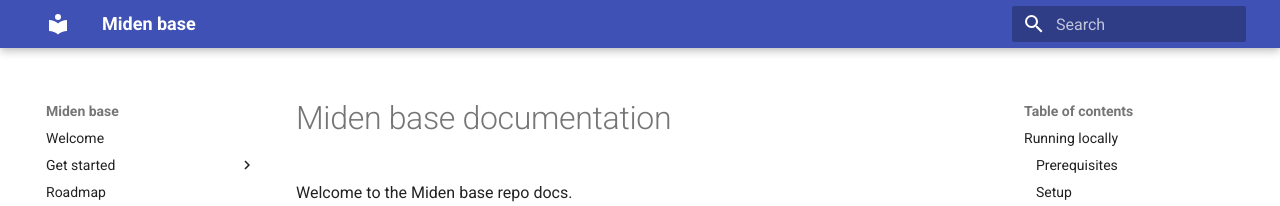
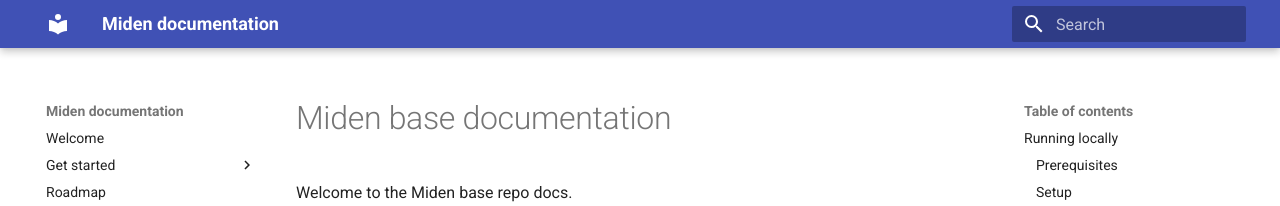
Before and after one commit to 0xPolygonMiden/miden-base, an MkDocs documentation site: the page built from docs/README.md, in a window 1280 px wide. Shown: the top 206 px of the page. Built offline with MkDocs 1.6.1 and Material for MkDocs 9.7.7, drawn with Linux system fonts in a browser that asks for light colours.

Commit message:
changing site name mkdocs.yml

```diff
--- a/mkdocs.yml
+++ b/mkdocs.yml
@@ -1,4 +1,4 @@
-site_name: Miden base
+site_name: Miden documentation
 theme:
   name: material
   features:
```
